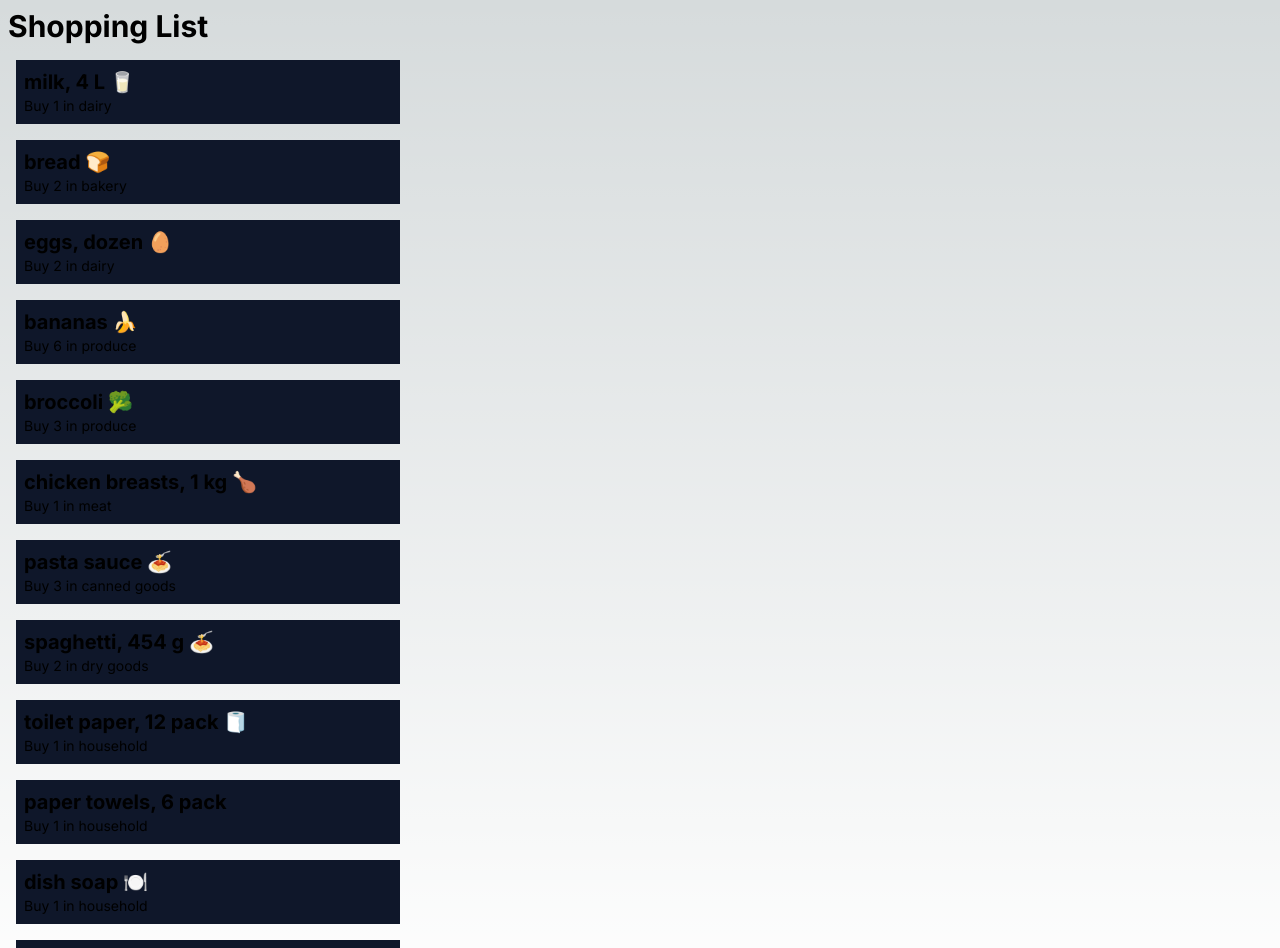
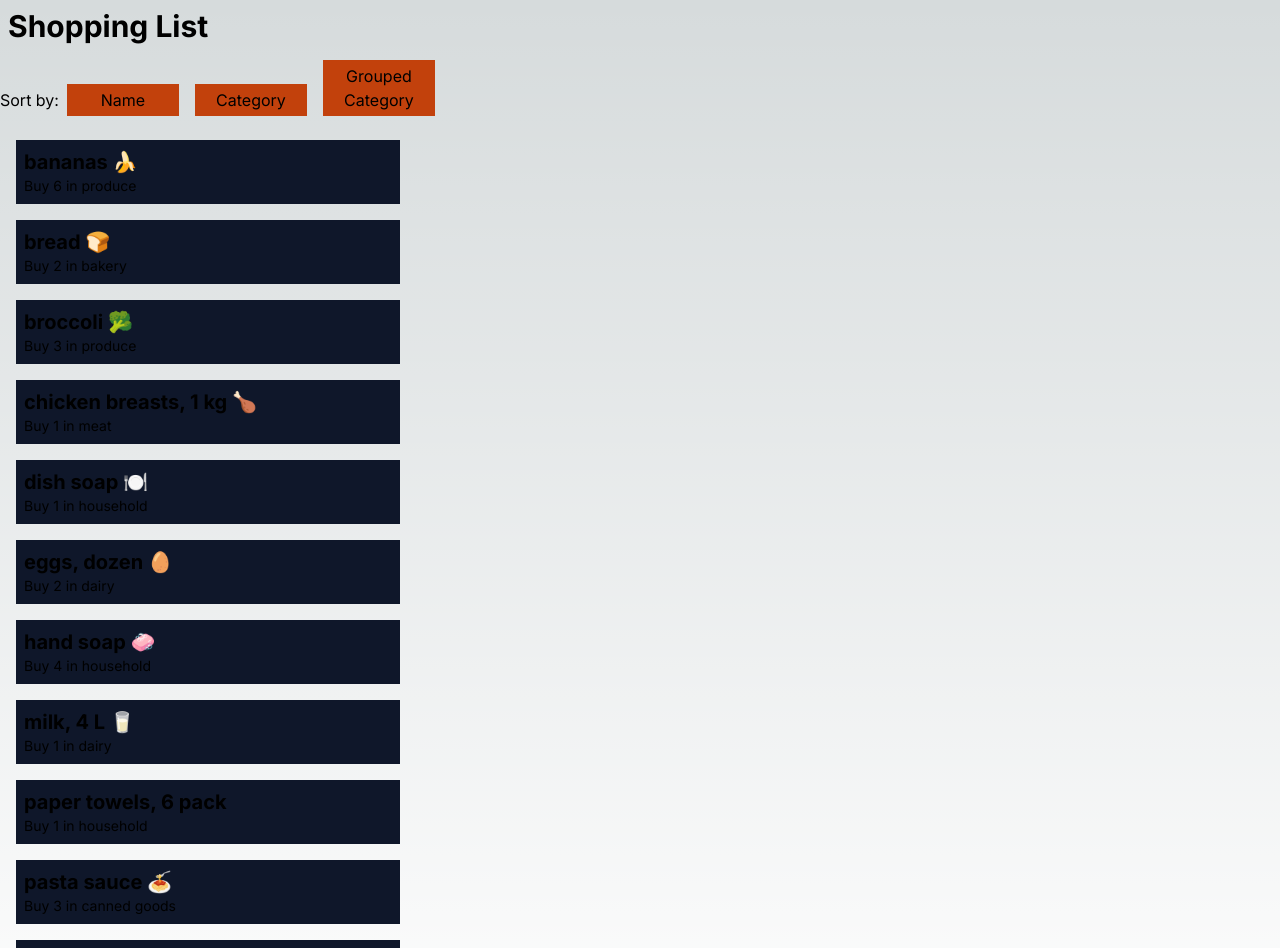
Before and after one commit to BrandtFgit/cprg306-assignments, a Next.js app: page /week-5 in a window 1280 px wide. Shown: the top 948 px of the page. Built offline with nearby package versions, Linux system fonts and the light colour scheme.

Commit message:
assignment without bonus yet

```diff
--- a/app/week-5/item-list.js
+++ b/app/week-5/item-list.js
@@ -1,92 +1,57 @@
+"use client";
+
+import { useState } from "react";
+
 import Item from "./item";
-const item1 = {
-    name: "milk, 4 L 🥛",
-    quantity: 1,
-    category: "dairy",
-    };
-
-    const item2 = {
-    name: "bread 🍞",
-    quantity: 2,
-    category: "bakery",
-    };
-
-    const item3 = {
-    name: "eggs, dozen 🥚",
-    quantity: 2,
-    category: "dairy",
-    };
-
-    const item4 = {
-    name: "bananas 🍌",
-    quantity: 6,
-    category: "produce",
-    };
-
-    const item5 = {
-    name: "broccoli 🥦",
-    quantity: 3,
-    category: "produce",
-    };
-
-    const item6 = {
-    name: "chicken breasts, 1 kg 🍗",
-    quantity: 1,
-    category: "meat",
-    };
-
-    const item7 = {
-    name: "pasta sauce 🍝",
-    quantity: 3,
-    category: "canned goods",
-    };
-
-    const item8 = {
-    name: "spaghetti, 454 g 🍝",
-    quantity: 2,
-    category: "dry goods",
-    };
-
-    const item9 = {
-    name: "toilet paper, 12 pack 🧻",
-    quantity: 1,
-    category: "household",
-    };
-
-    const item10 = {
-    name: "paper towels, 6 pack",
-    quantity: 1,
-    category: "household",
-    };
-
-    const item11 = {
-    name: "dish soap 🍽️",
-    quantity: 1,
-    category: "household",
-    };
-
-    const item12 = {
-    name: "hand soap 🧼",
-    quantity: 4,
-    category: "household",
-    };
+import items_json from './items.json';
 
 
 export default function ItemList(){
+    const [sortBy, setSortBy] = useState("name");
+
+    const sortedItems = [...items_json].sort((a, b) => {
+        switch(sortBy){
+            case "name":
+                return a.name.localeCompare(b.name);
+            break;
+
+            case "category":
+                return a.category.localeCompare(b.category);
+            break;
+
+            default:
+                return 0;
+            break;
+        }
+    });
+
+    const changeSorting = (newSort) => {
+        setSortBy(newSort);
+    };
+
+    const handleNameButtonClick = () => {
+        changeSorting("name");
+    };
+
+    const handleCategoryButtonClick = () => {
+        changeSorting("category");
+    };
+
+    const handleGroupedCategoryButtonClick = () => {
+        changeSorting("category");
+    }
+
     return(
-        <ul>
-            <Item name={item1.name} quantity={item1.quantity} category={item1.category}></Item>
-            <Item name={item2.name} quantity={item2.quantity} category={item2.category}></Item>
-            <Item name={item3.name} quantity={item3.quantity} category={item3.category}></Item>
-            <Item name={item4.name} quantity={item4.quantity} category={item4.category}></Item>
-            <Item name={item5.name} quantity={item5.quantity} category={item5.category}></Item>
-            <Item name={item6.name} quantity={item6.quantity} category={item6.category}></Item>
-            <Item name={item7.name} quantity={item7.quantity} category={item7.category}></Item>
-            <Item name={item8.name} quantity={item8.quantity} category={item8.category}></Item>
-            <Item name={item9.name} quantity={item9.quantity} category={item9.category}></Item>
-            <Item name={item10.name} quantity={item10.quantity} category={item10.category}></Item>
-            <Item name={item11.name} quantity={item11.quantity} category={item11.category}></Item>
-            <Item name={item12.name} quantity={item12.quantity} category={item12.category}></Item>
-        </ul>
+        <div>
+            <ul>
+                <label for="sort">Sort by:</label>
+                <button className="bg-orange-700 focus:bg-orange-500 p-1 m-2 w-28" onClick={() => handleNameButtonClick()}>Name</button>
+                <button className="bg-orange-700 focus:bg-orange-500 p-1 m-2 w-28" onClick={() => handleCategoryButtonClick()}>Category</button>
+                <button className="bg-orange-700 focus:bg-orange-500 p-1 m-2 w-28" onClick={() => handleGroupedCategoryButtonClick()}>Grouped Category</button>
+                {sortedItems.map(item => (
+                    <Item key={item.id} name={item.name} quantity={item.quantity} category={item.category}/>
+                ))}
+            </ul>
+        </div>
     );
 }
```
